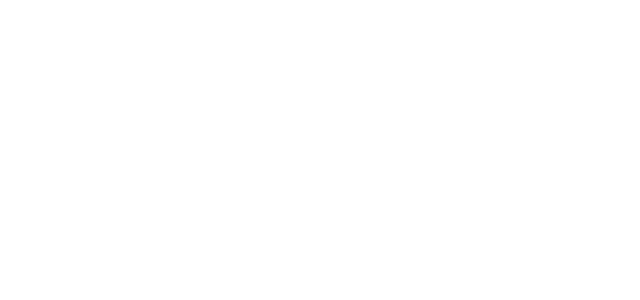
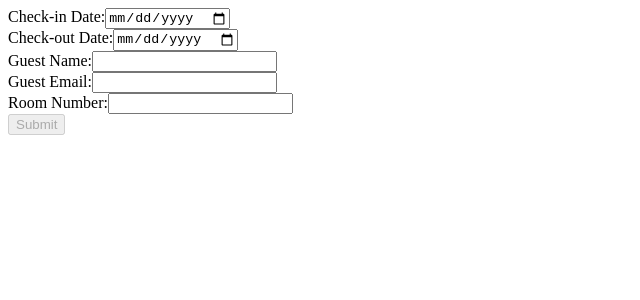
Before and after one commit to DanMorriss/angular-hotel-app, an Angular app: page /edit/1 in a window 1280 px wide. Before the commit this address led to /. Shown: the top 300 px of the page, without its empty margins (0-640 px from the left). Built offline with nearby package versions, Linux system fonts and the light colour scheme.

Commit message:
Add edit functionality to reservations

```diff
--- a/src/app/app-routing.module.ts
+++ b/src/app/app-routing.module.ts
@@ -8,6 +8,7 @@
   {path: '', component: HomeComponent},
   {path: 'list', component: ReservationListComponent},
   {path: 'new', component: ReservationFormComponent},
+  {path: 'edit/:id', component: ReservationFormComponent},
 ];
 
 @NgModule({
--- a/src/app/reservation-form/reservation-form.component.ts
+++ b/src/app/reservation-form/reservation-form.component.ts
@@ -2,7 +2,7 @@
 import { FormBuilder, FormGroup, Validators } from '@angular/forms';
 import { ReservationService } from '../reservation/reservation.service';
 import { Reservation } from '../models/reservation';
-import { Router } from '@angular/router';
+import { Router, ActivatedRoute } from '@angular/router';
 
 @Component({
   selector: 'app-reservation-form',
@@ -16,7 +16,8 @@
   constructor(
     private formBuilder: FormBuilder,
     private ReservationService: ReservationService,
-    private router: Router
+    private router: Router,
+    private activatedRoute: ActivatedRoute
   ) {
 
   }
@@ -29,6 +30,16 @@
       guestEmail: ['', [Validators.required, Validators.email]],
       roomNumber: ['', Validators.required]
     })
+
+    let id = this.activatedRoute.snapshot.paramMap.get('id');
+
+    if(id) {
+      let reservation = this.ReservationService.getReservation(id);
+
+      if(reservation) {
+        this.reservationForm.patchValue(reservation);
+      }
+    }
   }
 
 
@@ -36,7 +47,15 @@
     if(this.reservationForm.valid) {
 
       let reservation: Reservation = this.reservationForm.value;
-      this.ReservationService.addReservation(reservation);
+      let id = this.activatedRoute.snapshot.paramMap.get('id');
+
+      if(id) {
+        //update
+        this.ReservationService.updateReservation(id, reservation);
+      } else {
+        //create new reservation
+        this.ReservationService.addReservation(reservation);
+      }
 
       this.router.navigate(['/list']);
     }
--- a/src/app/reservation-list/reservation-list.component.html
+++ b/src/app/reservation-list/reservation-list.component.html
@@ -7,9 +7,8 @@
     Room: {{ reservation.roomNumber }}<br />
     Check-in Date: {{ reservation.checkInDate }}<br />
     Check-out Date: {{ reservation.checkOutDate }}<br />
-    <button (click)="deleteReservation(reservation.id)">
-      Delete reservation
-    </button>
+    <button (click)="deleteReservation(reservation.id)">Delete</button>
+    <button [routerLink]="['/edit', reservation.id]">Edit</button>
   </li>
 </ul>
 
--- a/src/app/reservation/reservation.module.ts
+++ b/src/app/reservation/reservation.module.ts
@@ -3,6 +3,7 @@
 import { ReservationFormComponent } from '../reservation-form/reservation-form.component';
 import { ReservationListComponent } from '../reservation-list/reservation-list.component';
 import { FormsModule, ReactiveFormsModule } from '@angular/forms';
+import { RouterModule } from '@angular/router';
 
 
 @NgModule({
@@ -13,7 +14,8 @@
   imports: [
     CommonModule,
     FormsModule,
-    ReactiveFormsModule
+    ReactiveFormsModule,
+    RouterModule
   ]
 })
 export class ReservationModule { }
--- a/src/app/reservation/reservation.service.ts
+++ b/src/app/reservation/reservation.service.ts
@@ -24,6 +24,7 @@
   }
 
   addReservation(reservation: Reservation): void {
+    reservation.id = Date.now().toString();
     this.reservations.push(reservation);
     localStorage.setItem("reservations", JSON.stringify(this.reservations));
   }
@@ -35,8 +36,8 @@
 
   }
 
-  updateReservation(updatedReservation: Reservation): void {
-    let index = this.reservations.findIndex(res => res.id === updatedReservation.id);
+  updateReservation(id: string, updatedReservation: Reservation): void {
+    let index = this.reservations.findIndex(res => res.id === id);
     this.reservations[index] = updatedReservation;
     localStorage.setItem("reservations", JSON.stringify(this.reservations));
 
```
